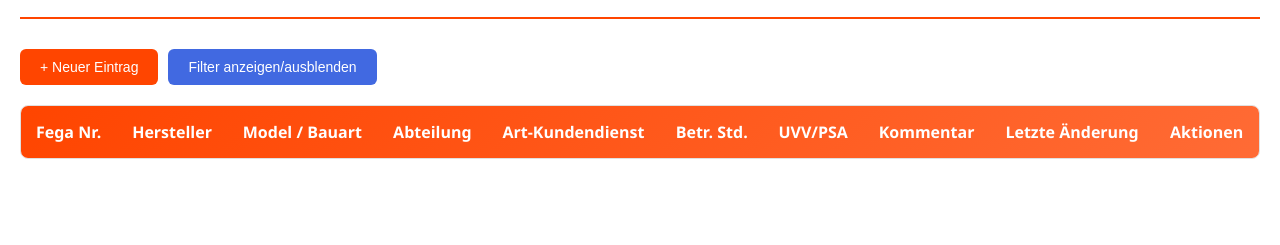
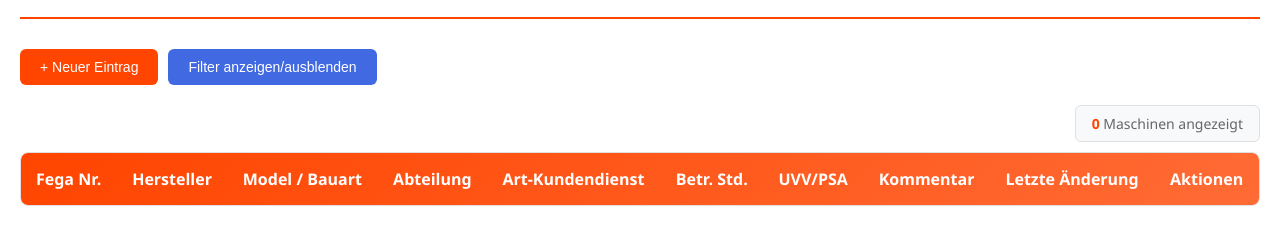
Before and after one commit to Christof999/Maschinen, a plain HTML site: page overview.html in a window 1280 px wide. Shown: the part 155-400 px from the top of the page. Drawn offline with Linux system fonts and the light colour scheme; no server answers; sample sign-in values are in the browser's storage.

Commit message:
Anpassungen nach Key User Feedback: Art-Kundendienst optional und Maschinen-Counter hinzugefügt
- Art-Kundendienst Feld ist jetzt optional (required Attribut entfernt)
- Counter für angezeigte Maschinen über der Tabelle hinzugefügt
- Counter berücksichtigt aktive Filter und wird automatisch aktualisiert

```diff
--- a/css/styles.css
+++ b/css/styles.css
@@ -248,6 +248,28 @@ body {
     background: #138496;
 }
 
+/* Table Info */
+.table-info {
+    display: flex;
+    justify-content: flex-end;
+    margin-bottom: 10px;
+}
+
+.machine-counter {
+    background: #f8f9fa;
+    padding: 8px 16px;
+    border-radius: 6px;
+    border: 1px solid #e0e0e0;
+    font-size: 14px;
+    color: #666;
+    font-weight: 500;
+}
+
+.machine-counter span {
+    color: #FF4500;
+    font-weight: 600;
+}
+
 /* Tabelle */
 .table-container {
     overflow-x: auto;
--- a/js/overview.js
+++ b/js/overview.js
@@ -184,9 +184,13 @@ function updateAbteilungSelect() {
 function renderTable(filteredMachines = null) {
     const tbody = document.getElementById('machines-tbody');
     const noDataMessage = document.getElementById('no-data-message');
+    const machineCountElement = document.getElementById('machine-count');
     const machinesToRender = filteredMachines !== null ? filteredMachines : machines;
 
     tbody.innerHTML = '';
+
+    // Counter aktualisieren
+    machineCountElement.textContent = machinesToRender.length;
 
     if (machinesToRender.length === 0) {
         noDataMessage.style.display = 'block';
--- a/overview.html
+++ b/overview.html
@@ -68,6 +68,12 @@
             <button id="reset-filters-btn" class="btn btn-secondary">Filter zurücksetzen</button>
         </div>
 
+        <div class="table-info">
+            <div class="machine-counter">
+                <span id="machine-count">0</span> Maschinen angezeigt
+            </div>
+        </div>
+
         <div class="table-container">
             <table id="machines-table" class="machines-table">
                 <thead>
@@ -129,8 +135,8 @@
                     </div>
                 </div>
                 <div class="form-group">
-                    <label for="art-kundendienst">Art-Kundendienst *</label>
-                    <select id="art-kundendienst" name="art-kundendienst" required>
+                    <label for="art-kundendienst">Art-Kundendienst</label>
+                    <select id="art-kundendienst" name="art-kundendienst">
                         <option value="">Bitte wählen...</option>
                         <option value="kleiner Kundendienst">Kleiner Kundendienst</option>
                         <option value="großer Kundendienst">Großer Kundendienst</option>
```
